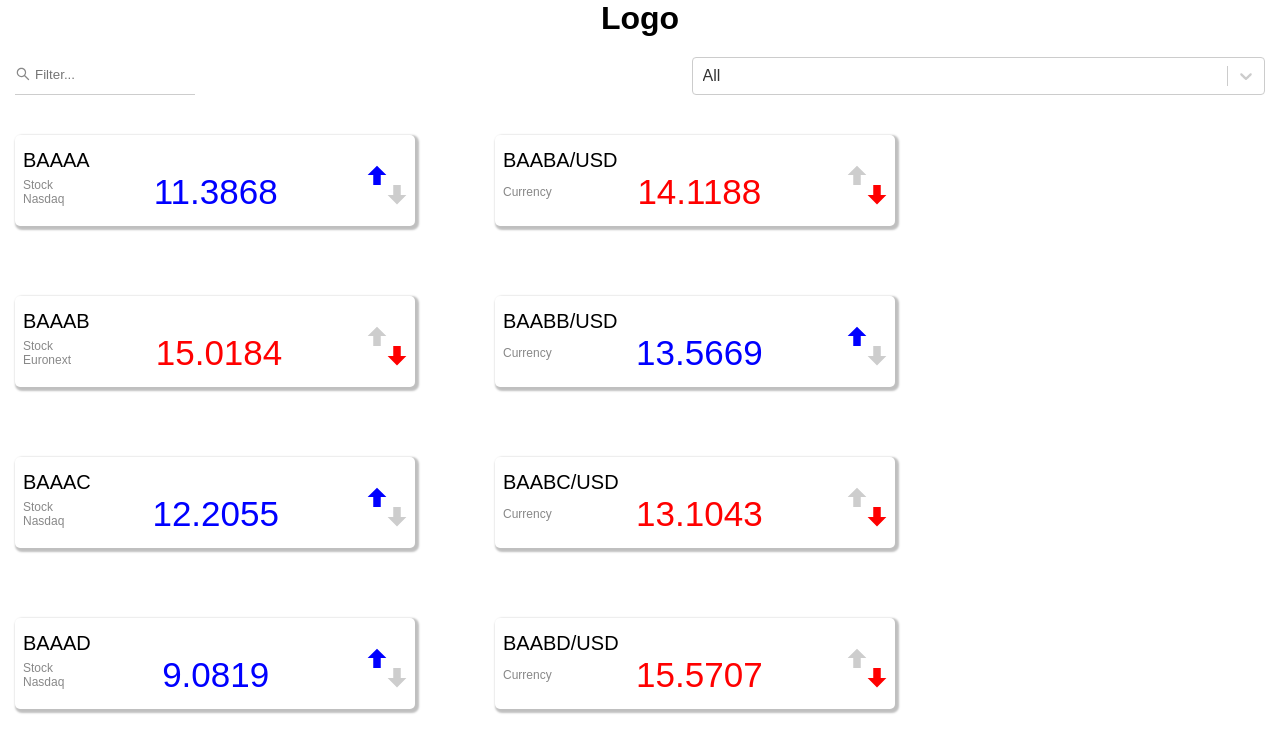
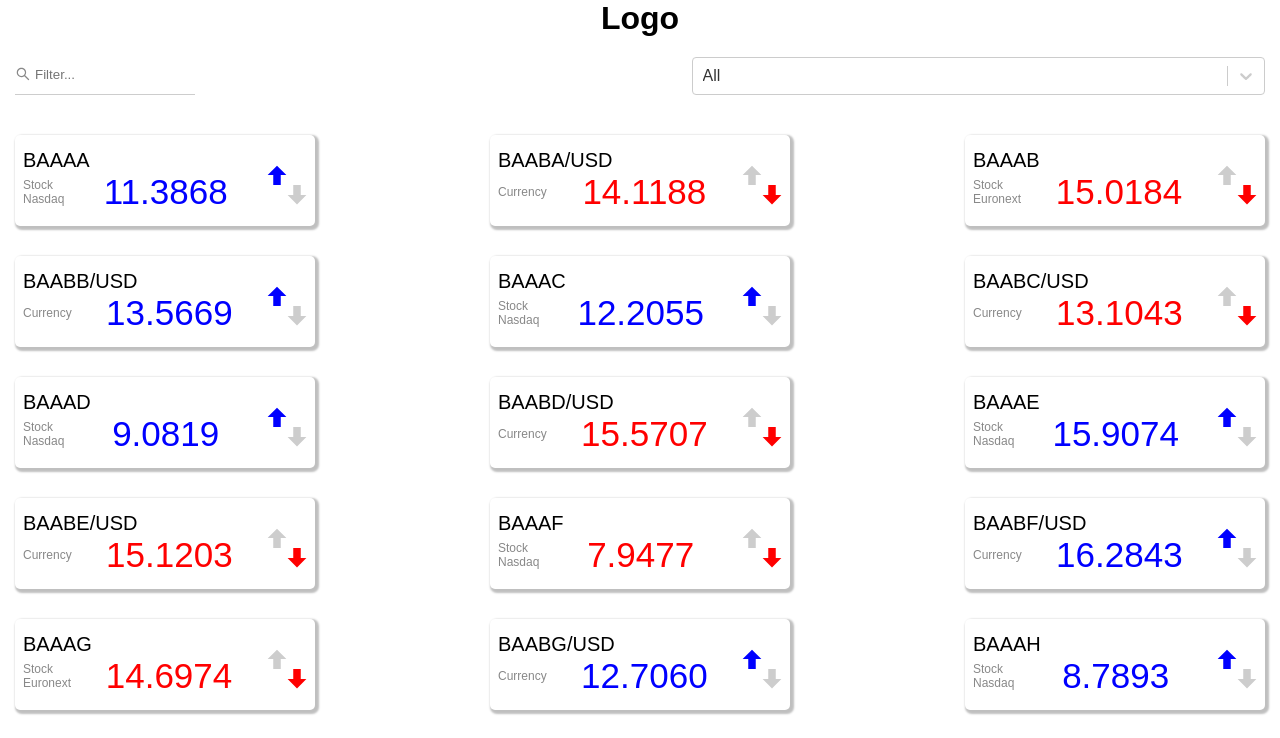
Before and after one commit to raphaelalvarenga/challenge-zoe-zoe, a React (Create React App) app: page / in a window 1280 px wide. Shown: the top 738 px of the page. Built offline with nearby package versions, Linux system fonts and the light colour scheme.

Commit message:
Refactor: improved the grid layout in all viewports

```diff
--- a/src/pages/Assets/style/index.ts
+++ b/src/pages/Assets/style/index.ts
@@ -12,6 +12,11 @@ export const FiltersContainer = styled.div`
 
 export const CardsContainer = styled.div`
     display: grid;
-    grid-template-columns: repeat(auto-fill, 400px);
-    gap: 50px 80px;
+    grid-template-columns: repeat(auto-fill, 300px);
+    justify-content: center;
+    gap: 10px 20px;
+
+    @media (min-width: 1000px) {
+        justify-content: space-between;
+    }
 `;
--- a/src/shared/components/Card/style/index.ts
+++ b/src/shared/components/Card/style/index.ts
@@ -9,7 +9,8 @@ interface IArrow {
 }
 
 export const Container = styled.div`
-    max-width: 400px;
+    margin: auto;
+    width: 300px;
     border-radius: 5px;
     box-shadow: 2px 2px 2px 2px rgba(0, 0, 0, 0.25);
     padding: 14px 8px;
```
